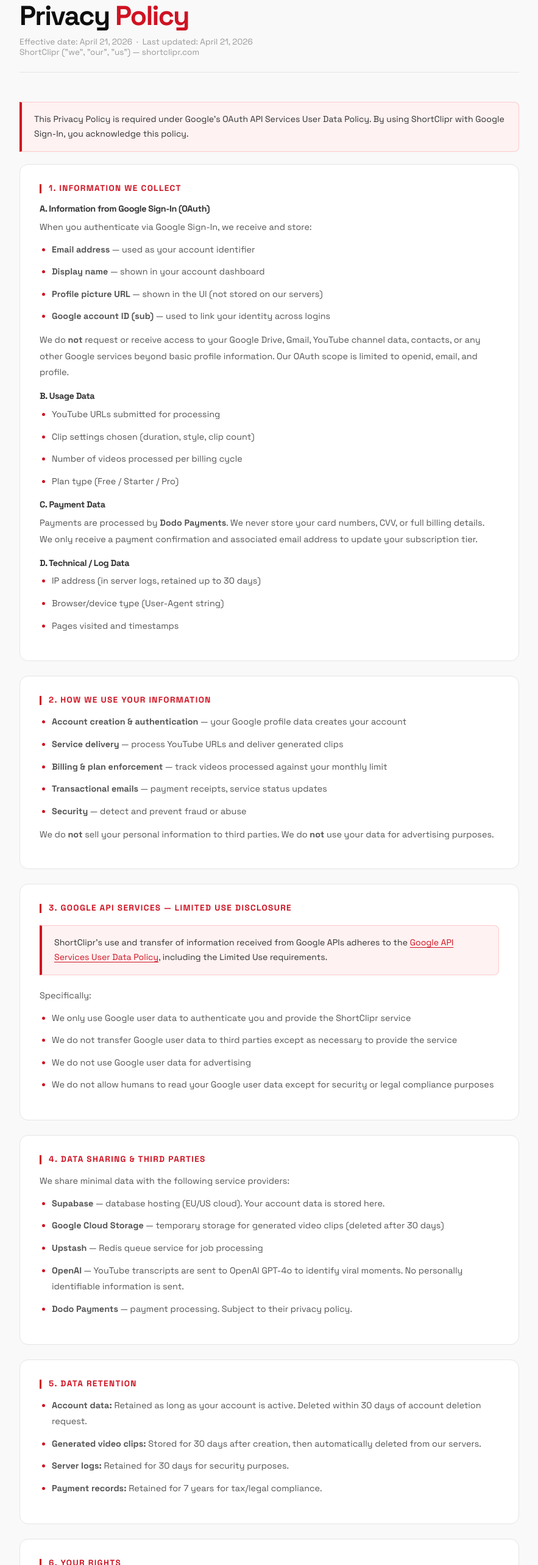
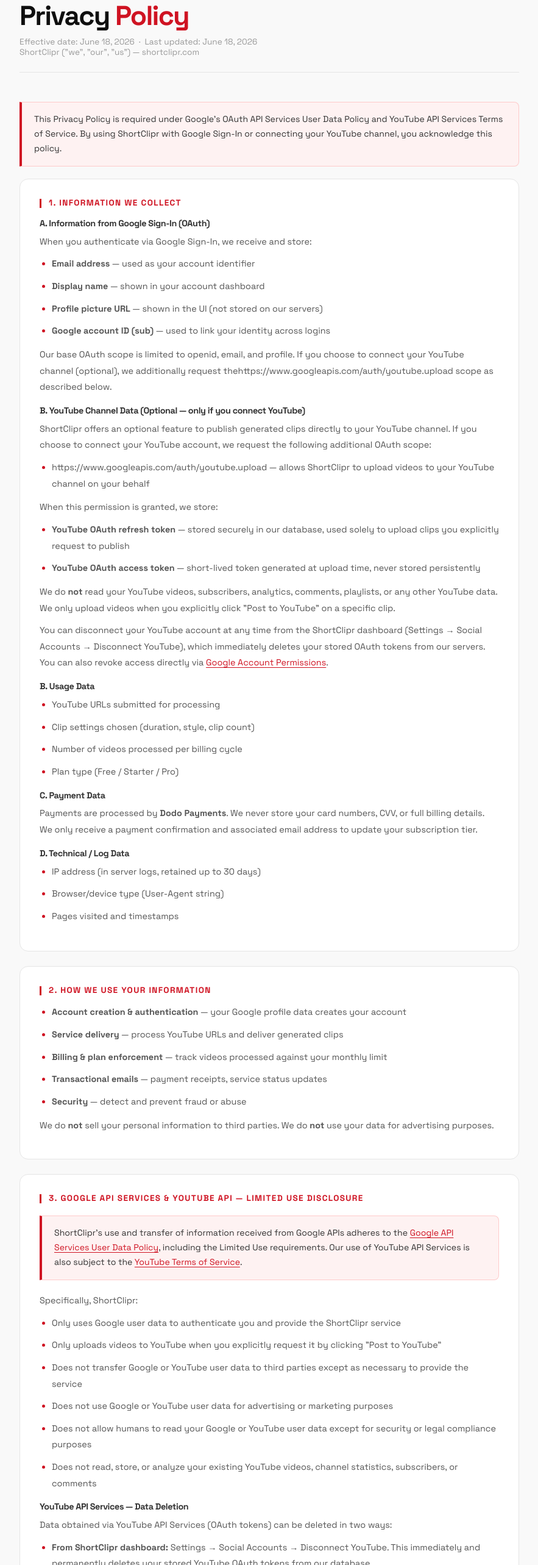
Before and after one commit to Nitish1235/Shortclipr-python, a React (Vite) app: page /privacy in a window 1280 px wide. Shown: the part 234-2800 px from the top of the page at 61% size, without its empty margins (198-1081 px from the left). Built offline with nearby package versions, Linux system fonts and the light colour scheme; no server answers; what dodopayments-checkout would draw is missing.

Commit message:
privacy policy for youtube

```diff
--- a/src/pages/Privacy.jsx
+++ b/src/pages/Privacy.jsx
@@ -3,7 +3,7 @@ import Navigation from '../components/Navigation'
 import Footer from '../components/Footer'
 
 export default function Privacy() {
-  const effective = 'April 21, 2026'
+  const effective = 'June 18, 2026'
   return (
     <>
       <Navigation />
@@ -17,8 +17,9 @@ export default function Privacy() {
           </div>
 
           <div className="legal-alert">
-            This Privacy Policy is required under Google's OAuth API Services User Data Policy.
-            By using ShortClipr with Google Sign-In, you acknowledge this policy.
+            This Privacy Policy is required under Google's OAuth API Services User Data Policy
+            and YouTube API Services Terms of Service.
+            By using ShortClipr with Google Sign-In or connecting your YouTube channel, you acknowledge this policy.
           </div>
 
           {/* 1 */}
@@ -33,10 +34,36 @@ export default function Privacy() {
               <li><strong>Google account ID (sub)</strong> — used to link your identity across logins</li>
             </ul>
             <p>
-              We do <strong>not</strong> request or receive access to your Google Drive, Gmail,
-              YouTube channel data, contacts, or any other Google services beyond basic profile
-              information. Our OAuth scope is limited to <code>openid</code>, <code>email</code>,
-              and <code>profile</code>.
+              Our base OAuth scope is limited to <code>openid</code>, <code>email</code>, and <code>profile</code>.
+              If you choose to connect your YouTube channel (optional), we additionally request the
+              <code>https://www.googleapis.com/auth/youtube.upload</code> scope as described below.
+            </p>
+
+            <h3>B. YouTube Channel Data (Optional — only if you connect YouTube)</h3>
+            <p>
+              ShortClipr offers an optional feature to publish generated clips directly to your YouTube channel.
+              If you choose to connect your YouTube account, we request the following additional OAuth scope:
+            </p>
+            <ul>
+              <li><code>https://www.googleapis.com/auth/youtube.upload</code> — allows ShortClipr to upload videos to your YouTube channel on your behalf</li>
+            </ul>
+            <p>When this permission is granted, we store:</p>
+            <ul>
+              <li><strong>YouTube OAuth refresh token</strong> — stored securely in our database, used solely to upload clips you explicitly request to publish</li>
+              <li><strong>YouTube OAuth access token</strong> — short-lived token generated at upload time, never stored persistently</li>
+            </ul>
+            <p>
+              We do <strong>not</strong> read your YouTube videos, subscribers, analytics, comments,
+              playlists, or any other YouTube data. We only upload videos when you explicitly click
+              "Post to YouTube" on a specific clip.
+            </p>
+            <p>
+              You can disconnect your YouTube account at any time from the ShortClipr dashboard
+              (Settings → Social Accounts → Disconnect YouTube), which immediately deletes your
+              stored OAuth tokens from our servers. You can also revoke access directly via{' '}
+              <a href="https://myaccount.google.com/permissions" target="_blank" rel="noopener noreferrer">
+                Google Account Permissions
+              </a>.
             </p>
 
             <h3>B. Usage Data</h3>
@@ -80,7 +107,7 @@ export default function Privacy() {
 
           {/* 3 */}
           <div className="legal-section">
-            <h2>3. Google API Services — Limited Use Disclosure</h2>
+            <h2>3. Google API Services &amp; YouTube API — Limited Use Disclosure</h2>
             <div className="legal-alert">
               ShortClipr's use and transfer of information received from Google APIs adheres to
               the{' '}
@@ -91,14 +118,47 @@ export default function Privacy() {
               >
                 Google API Services User Data Policy
               </a>
-              , including the Limited Use requirements.
+              , including the Limited Use requirements. Our use of YouTube API Services is also
+              subject to the{' '}
+              <a
+                href="https://www.youtube.com/t/terms"
+                target="_blank"
+                rel="noopener noreferrer"
+              >
+                YouTube Terms of Service
+              </a>.
             </div>
-            <p>Specifically:</p>
+            <p>Specifically, ShortClipr:</p>
             <ul>
-              <li>We only use Google user data to authenticate you and provide the ShortClipr service</li>
-              <li>We do not transfer Google user data to third parties except as necessary to provide the service</li>
-              <li>We do not use Google user data for advertising</li>
-              <li>We do not allow humans to read your Google user data except for security or legal compliance purposes</li>
+              <li>Only uses Google user data to authenticate you and provide the ShortClipr service</li>
+              <li>Only uploads videos to YouTube when you explicitly request it by clicking "Post to YouTube"</li>
+              <li>Does not transfer Google or YouTube user data to third parties except as necessary to provide the service</li>
+              <li>Does not use Google or YouTube user data for advertising or marketing purposes</li>
+              <li>Does not allow humans to read your Google or YouTube user data except for security or legal compliance purposes</li>
+              <li>Does not read, store, or analyze your existing YouTube videos, channel statistics, subscribers, or comments</li>
+            </ul>
+
+            <h3>YouTube API Services — Data Deletion</h3>
+            <p>
+              Data obtained via YouTube API Services (OAuth tokens) can be deleted in two ways:
+            </p>
+            <ul>
+              <li>
+                <strong>From ShortClipr dashboard:</strong> Settings → Social Accounts → Disconnect YouTube.
+                This immediately and permanently deletes your stored YouTube OAuth tokens from our database.
+              </li>
+              <li>
+                <strong>From Google directly:</strong> Visit{' '}
+                <a href="https://myaccount.google.com/permissions" target="_blank" rel="noopener noreferrer">
+                  myaccount.google.com/permissions
+                </a>{' '}
+                → find ShortClipr → Remove Access.
+              </li>
+              <li>
+                <strong>Account deletion:</strong> Email{' '}
+                <a href="mailto:privacy@shortclipr.com">privacy@shortclipr.com</a> to delete your
+                entire account, which removes all YouTube tokens within 30 days.
+              </li>
             </ul>
           </div>
 
```
